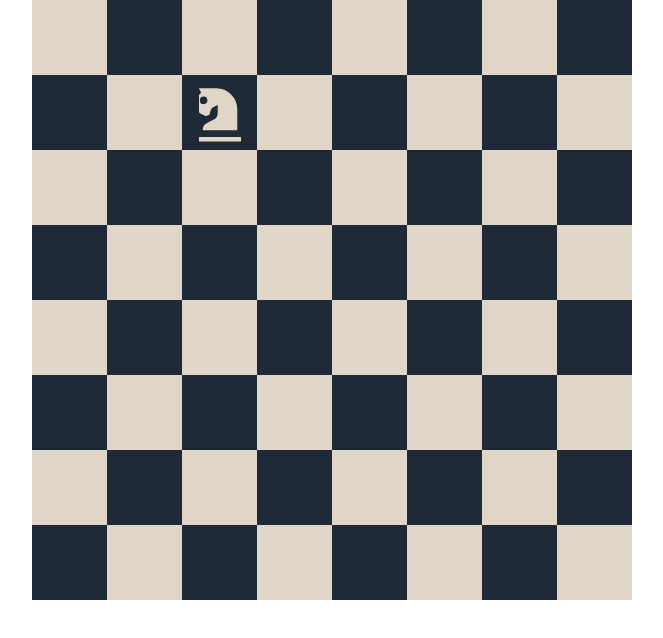
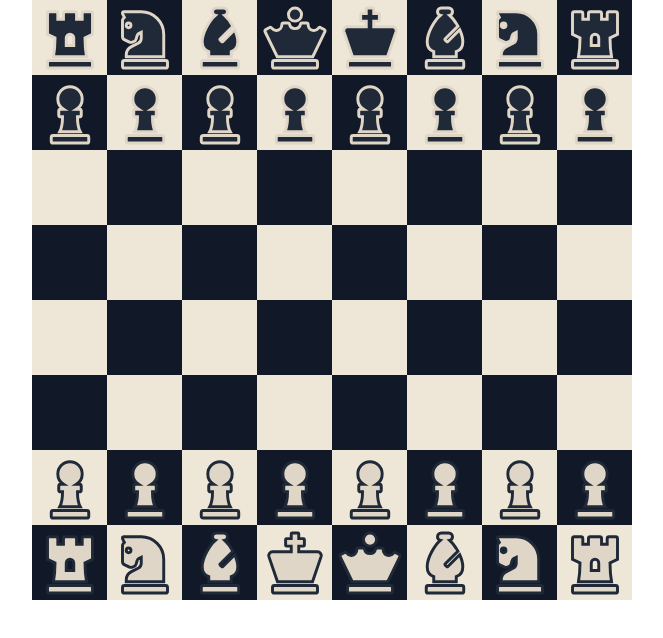
Before and after one commit to TheDanYount/chess-game, a React (Vite) app in the folder my-app/: page / in a window 1280 px wide. Shown: the top 638 px of the page, without its empty margins (308-971 px from the left). Built offline with nearby package versions, Linux system fonts and the light colour scheme.

Commit message:
set up states #2

```diff
--- a/my-app/src/App.tsx
+++ b/my-app/src/App.tsx
@@ -1,7 +1,11 @@
+import { useState } from "react";
 import { ChessPiece } from "./components/ChessPiece";
 
 export default function App() {
   const rows = [];
+  const [player1Lane, setPlayer1Lane] = useState();
+  const [player2Lane, setPlayer2Lane] = useState();
+  const [gameState, setGameState] = useState(startConditions);
   for (let i = 0; i < 8; i++) {
     const spaces = [];
     for (let j = 0; j < 8; j++) {
@@ -10,7 +14,7 @@ export default function App() {
         <div
           key={`row${8 - i}column${j + 1}`}
           className={`w-[12.5%] h-full ${
-            isWhite ? "bg-[#E0D6C8]" : "bg-gray-800"
+            isWhite ? "bg-[#EEE7D8]" : "bg-[#111827]"
           }`}
         ></div>
       );
@@ -27,16 +31,71 @@ export default function App() {
       <div className="w-[35px] md:w-[75px] h-[280px] md:h-[600px]"></div>
       <div className="relative w-[280px] md:w-[600px] h-[280px] md:h-[600px]">
         {rows}
-        <ChessPiece
-          position={{
-            x: 2,
-            y: 1,
-          }}
-          color={"white"}
-          startType={"knight"}
-        />
+        {gameState.map((e) => {
+          return e;
+        })}
       </div>
       <div className="w-[35px] md:w-[75px] h-[280px] md:h-[600px]"></div>
     </div>
   );
 }
+
+const rowOfBlanks = [
+  undefined,
+  undefined,
+  undefined,
+  undefined,
+  undefined,
+  undefined,
+  undefined,
+  undefined,
+];
+
+const startConditions = [
+  [
+    [
+      <ChessPiece position={{ x: 0, y: 0 }} color={"b"} startType={"rook"} />,
+      <ChessPiece position={{ x: 1, y: 0 }} color={"b"} startType={"knight"} />,
+      <ChessPiece position={{ x: 2, y: 0 }} color={"b"} startType={"bishop"} />,
+      <ChessPiece position={{ x: 3, y: 0 }} color={"b"} startType={"queen"} />,
+      <ChessPiece position={{ x: 4, y: 0 }} color={"b"} startType={"king"} />,
+      <ChessPiece position={{ x: 5, y: 0 }} color={"b"} startType={"bishop"} />,
+      <ChessPiece position={{ x: 6, y: 0 }} color={"b"} startType={"knight"} />,
+      <ChessPiece position={{ x: 7, y: 0 }} color={"b"} startType={"rook"} />,
+    ],
+    [
+      <ChessPiece position={{ x: 0, y: 1 }} color={"b"} startType={"pawn"} />,
+      <ChessPiece position={{ x: 1, y: 1 }} color={"b"} startType={"pawn"} />,
+      <ChessPiece position={{ x: 2, y: 1 }} color={"b"} startType={"pawn"} />,
+      <ChessPiece position={{ x: 3, y: 1 }} color={"b"} startType={"pawn"} />,
+      <ChessPiece position={{ x: 4, y: 1 }} color={"b"} startType={"pawn"} />,
+      <ChessPiece position={{ x: 5, y: 1 }} color={"b"} startType={"pawn"} />,
+      <ChessPiece position={{ x: 6, y: 1 }} color={"b"} startType={"pawn"} />,
+      <ChessPiece position={{ x: 7, y: 1 }} color={"b"} startType={"pawn"} />,
+    ],
+    rowOfBlanks.slice(),
+    rowOfBlanks.slice(),
+    rowOfBlanks.slice(),
+    rowOfBlanks.slice(),
+    [
+      <ChessPiece position={{ x: 0, y: 6 }} color={"w"} startType={"pawn"} />,
+      <ChessPiece position={{ x: 1, y: 6 }} color={"w"} startType={"pawn"} />,
+      <ChessPiece position={{ x: 2, y: 6 }} color={"w"} startType={"pawn"} />,
+      <ChessPiece position={{ x: 3, y: 6 }} color={"w"} startType={"pawn"} />,
+      <ChessPiece position={{ x: 4, y: 6 }} color={"w"} startType={"pawn"} />,
+      <ChessPiece position={{ x: 5, y: 6 }} color={"w"} startType={"pawn"} />,
+      <ChessPiece position={{ x: 6, y: 6 }} color={"w"} startType={"pawn"} />,
+      <ChessPiece position={{ x: 7, y: 6 }} color={"w"} startType={"pawn"} />,
+    ],
+    [
+      <ChessPiece position={{ x: 0, y: 7 }} color={"w"} startType={"rook"} />,
+      <ChessPiece position={{ x: 1, y: 7 }} color={"w"} startType={"knight"} />,
+      <ChessPiece position={{ x: 2, y: 7 }} color={"w"} startType={"bishop"} />,
+      <ChessPiece position={{ x: 3, y: 7 }} color={"w"} startType={"king"} />,
+      <ChessPiece position={{ x: 4, y: 7 }} color={"w"} startType={"queen"} />,
+      <ChessPiece position={{ x: 5, y: 7 }} color={"w"} startType={"bishop"} />,
+      <ChessPiece position={{ x: 6, y: 7 }} color={"w"} startType={"knight"} />,
+      <ChessPiece position={{ x: 7, y: 7 }} color={"w"} startType={"rook"} />,
+    ],
+  ],
+];
--- a/my-app/src/components/ChessPiece.tsx
+++ b/my-app/src/components/ChessPiece.tsx
@@ -42,14 +42,14 @@ type Props2 = {
 
 function Icon({ color, type }: Props2) {
   let faIcon;
-  const pieceColor = color === "white" ? "#E0D6C8" : "#1F2937";
-  const pieceOutline = color === "white" ? "#1F2937" : "#E0D6C8";
+  const pieceColor = color === "w" ? "#E0D6C8" : "#1F2937";
+  const pieceOutline = color === "w" ? "#1F2937" : "#E0D6C8";
   switch (type) {
     case "king":
       faIcon = (
         <FaChessKing
           stroke={pieceOutline}
-          stroke-width="25"
+          strokeWidth="25"
           fill={pieceColor}
           overflow="visible"
           className="w-4/5 h-4/5"
@@ -60,7 +60,7 @@ function Icon({ color, type }: Props2) {
       faIcon = (
         <FaChessQueen
           stroke={pieceOutline}
-          stroke-width="25"
+          strokeWidth="25"
           fill={pieceColor}
           overflow="visible"
           className="w-4/5 h-4/5"
@@ -71,7 +71,7 @@ function Icon({ color, type }: Props2) {
       faIcon = (
         <FaChessRook
           stroke={pieceOutline}
-          stroke-width="25"
+          strokeWidth="25"
           fill={pieceColor}
           overflow="visible"
           className="w-4/5 h-4/5"
@@ -82,7 +82,7 @@ function Icon({ color, type }: Props2) {
       faIcon = (
         <FaChessBishop
           stroke={pieceOutline}
-          stroke-width="25"
+          strokeWidth="25"
           fill={pieceColor}
           overflow="visible"
           className="w-4/5 h-4/5"
@@ -93,7 +93,7 @@ function Icon({ color, type }: Props2) {
       faIcon = (
         <FaChessKnight
           stroke={pieceOutline}
-          stroke-width="25"
+          strokeWidth="25"
           fill={pieceColor}
           overflow="visible"
           className="w-4/5 h-4/5"
@@ -104,7 +104,7 @@ function Icon({ color, type }: Props2) {
       faIcon = (
         <FaChessPawn
           stroke={pieceOutline}
-          stroke-width="25"
+          strokeWidth="25"
           fill={pieceColor}
           overflow="visible"
           className="w-4/5 h-4/5"
```
